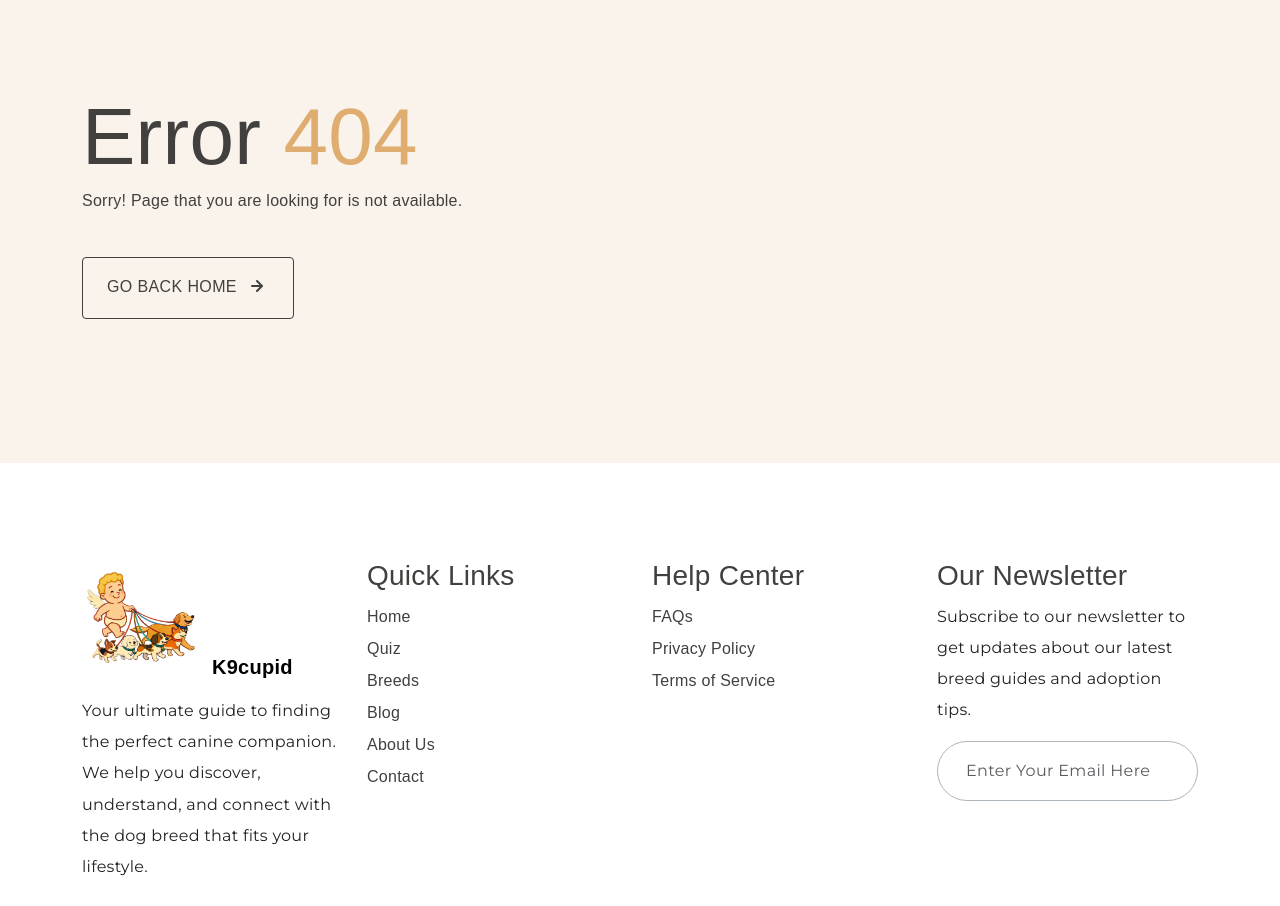
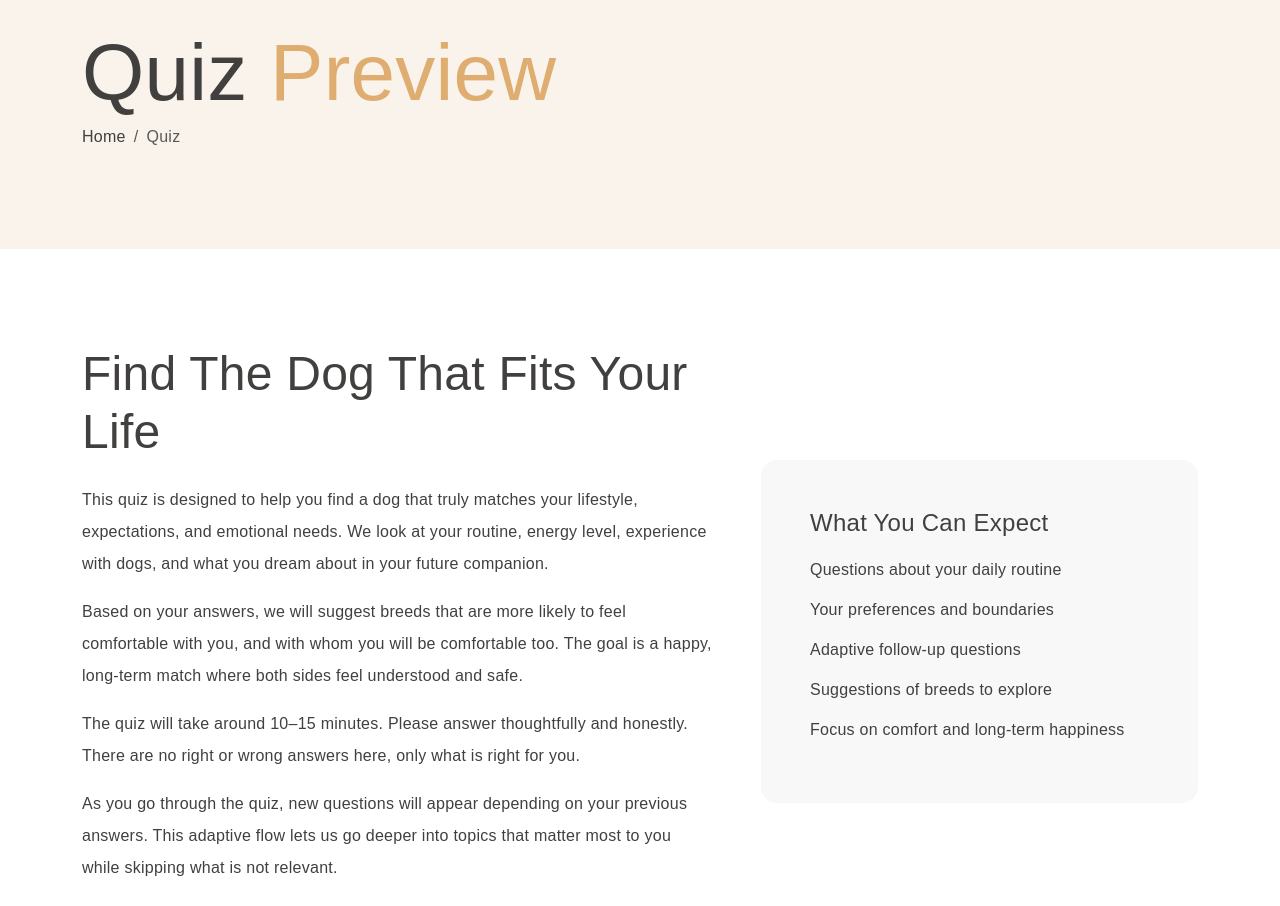
Before and after one commit to horodylova/k9cupid, a Next.js app: page /quiz in a window 1280 px wide. Before the commit this address had no page. Shown: the part 320-1226 px from the top of the page. Built offline with nearby package versions, Linux system fonts and the light colour scheme; some icons are missing; a web font is replaced by a local one.

Commit message:
Add quiz preview page and intro component

```diff
--- /dev/null
+++ b/src/app/(site)/quiz/page.tsx
@@ -0,0 +1,5 @@
+import QuizIntro from "@/components/QuizIntro";
+
+export default function QuizPage() {
+  return <QuizIntro />;
+}
--- /dev/null
+++ b/src/components/QuizIntro.tsx
@@ -0,0 +1,78 @@
+import Link from "next/link";
+
+export default function QuizIntro() {
+  return (
+    <>
+      <section id="banner" className="py-3" style={{ background: "#F9F3EC" }}>
+        <div className="container">
+          <div className="hero-content py-5 my-3">
+            <h2 className="display-1 mt-3 mb-0">
+              Quiz <span className="text-primary">Preview</span>
+            </h2>
+            <nav className="breadcrumb">
+              <Link className="breadcrumb-item nav-link" href="/">
+                Home
+              </Link>
+              <span className="breadcrumb-item active" aria-current="page">
+                Quiz
+              </span>
+            </nav>
+          </div>
+        </div>
+      </section>
+
+      <section className="py-5 my-5">
+        <div className="container">
+          <div className="row align-items-center g-md-5">
+            <div className="col-lg-7">
+              <h2 className="display-5 mb-4">
+                Find the dog that fits your life
+              </h2>
+              <p className="mb-3">
+                This quiz is designed to help you find a dog that truly matches
+                your lifestyle, expectations, and emotional needs. We look at
+                your routine, energy level, experience with dogs, and what you
+                dream about in your future companion.
+              </p>
+              <p className="mb-3">
+                Based on your answers, we will suggest breeds that are more
+                likely to feel comfortable with you, and with whom you will be
+                comfortable too. The goal is a happy, long-term match where
+                both sides feel understood and safe.
+              </p>
+              <p className="mb-3">
+                The quiz will take around 10–15 minutes. Please answer
+                thoughtfully and honestly. There are no right or wrong answers
+                here, only what is right for you.
+              </p>
+              <p className="mb-4">
+                As you go through the quiz, new questions will appear depending
+                on your previous answers. This adaptive flow lets us go deeper
+                into topics that matter most to you while skipping what is not
+                relevant.
+              </p>
+              <button
+                type="button"
+                className="btn btn-outline-dark btn-lg text-uppercase fs-6 rounded-1 py-3 px-5"
+              >
+                Start the Quiz
+              </button>
+            </div>
+            <div className="col-lg-5 mt-5 mt-lg-0">
+              <div className="p-4 p-md-5 border rounded-4 bg-light">
+                <h3 className="h4 mb-3">What you can expect</h3>
+                <ul className="list-unstyled mb-0">
+                  <li className="mb-2">Questions about your daily routine</li>
+                  <li className="mb-2">Your preferences and boundaries</li>
+                  <li className="mb-2">Adaptive follow-up questions</li>
+                  <li className="mb-2">Suggestions of breeds to explore</li>
+                  <li className="mb-2">Focus on comfort and long-term happiness</li>
+                </ul>
+              </div>
+            </div>
+          </div>
+        </div>
+      </section>
+    </>
+  );
+}
```
